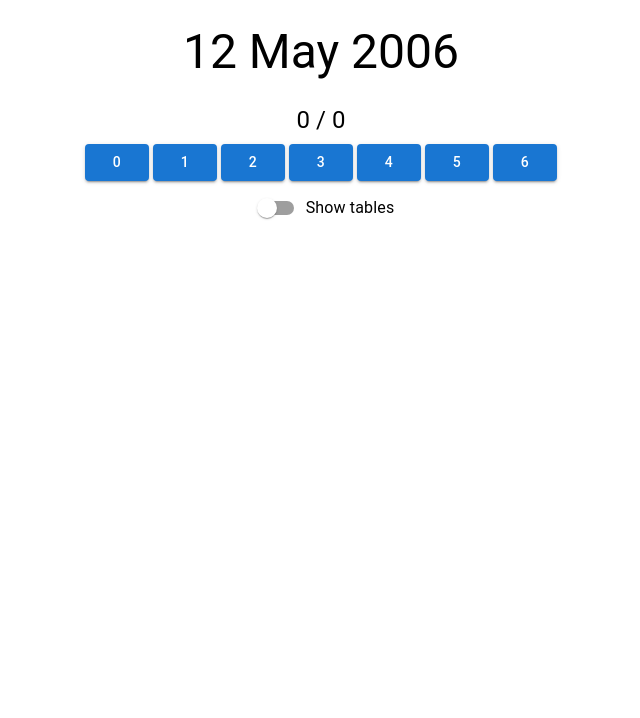
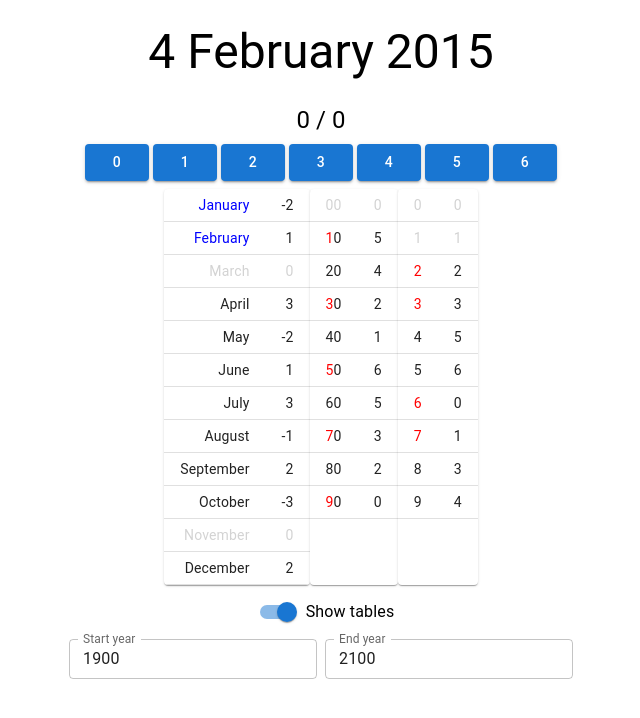
Before and after one commit to iwilare/doomsday-quiz, a React (Vite) app: page / in a window 1280 px wide. Shown: the top 718 px of the page, without its empty margins (319-959 px from the left). Built offline with nearby package versions, Linux system fonts and the light colour scheme.

Commit message:
Add timer, improve tables

```diff
--- a/src/main.tsx
+++ b/src/main.tsx
@@ -7,13 +7,6 @@ import _ from 'lodash'
 const months = (isLeap: boolean) => [31, isLeap ? 29 : 28, 31, 30, 31, 30, 31, 31, 30, 31, 30, 31]
 const isLeap = (y: number) => y % 4 == 0 && y % 100 != 0 || y % 400 == 0
 const randomDate = (start: Date, end: Date) => new Date(start.getTime() + Math.random() * (end.getTime() - start.getTime()))
-
-function getRandomDate() {
-  const y = _.random(1900, 2100, false)
-  const m = _.random(1, 12, false)
-  const d = _.random(1, months(isLeap(y))[m - 1], false)
-  return { y: y, m: m, d: d };
-}
 
 const DECADE = [0, 5, 4, 2, 1, 6, 5, 3, 2, 0]
 const YDIGIT = [0, 1, 2, 3, 5, 6, 0, 1, 3, 4]
@@ -48,20 +41,36 @@ function myDoomsday(y: number, m: number, d: number) {
 
 function App() {
   const [state, setState] = useState({
-    date: getRandomDate(),
+    date: getRandomDate(1900, 2100),
     won: 0, did: 0,
     showSolution: false,
     lastClicked: null as (null | number),
     isCorrect: null as (null | boolean),
-    showTables: false,
+    showTables: true,
+    timeStart: Date.now(),
+    timeEnd: null as (null | number),
+    yearStart: 1900,
+    yearEnd: 2100,
   })
   function refresh() {
     setState({
       ...state,
-      date: getRandomDate(), showSolution: false, isCorrect: null
+      date: getRandomDate(state.yearStart, state.yearEnd),
+      showSolution: false,
+      isCorrect: null,
+      timeStart: Date.now(),
+      timeEnd: null,
     })
   }
-  const maybeShowModulus = (v: number) => v >= 7 ? <> = {v - 7}</> : <></>
+  function getRandomDate(yearStart: number, yearEnd: number): {y: number, m: number, d: number} {
+    const y = _.random(yearStart, yearEnd, false)
+    const m = _.random(1, 12, false)
+    const d = _.random(1, months(isLeap(y))[m - 1], false)
+    return { y: y, m: m, d: d };
+  }
+  function maybeShowModulus(v: number): any{
+    return v >= 7 ? <> = {v - 7}{maybeShowModulus(v - 7)}</> : <></>
+  }
   const date = new Date(state.date.y, state.date.m - 1, state.date.d)
   const name = date.toLocaleDateString('en-uk', { month: 'long', year: 'numeric', day: 'numeric' })
   const correctDay = date.getDay();
@@ -79,7 +88,7 @@ function App() {
     <mui.Stack alignItems="center" spacing={1}>
       <mui.DialogTitle variant="h3" padding={0}
           color={state.isCorrect === null ? 'default'
-               : state.isCorrect ? 'primary' : 'error'}>
+               : state.isCorrect ? 'green' : 'error'}>
         {name}
       </mui.DialogTitle>
       <mui.Typography variant="h5">{state.won} / {state.did}</mui.Typography>
@@ -105,18 +114,18 @@ function App() {
               isCorrect: correct,
               lastClicked: i,
               showSolution: true,
+              timeEnd: Date.now(),
             })
           }}>
           {i}
         </mui.Button>)}</mui.Stack>}
       {!state.showSolution ? [] :
-        <>
           <div>
-            <mui.Table size="medium">
+            <mui.Table size="small">
               <mui.TableRow>
                 <mui.TableCell>Date:</mui.TableCell>
-                <mui.TableCell>{MONTHS[m - 1]} {d}</mui.TableCell>
-                <mui.TableCell>{MONTHS_DIFF[m - 1]} + {d % 7} = {dateComponent}{maybeShowModulus(dateComponent)}</mui.TableCell>
+                <mui.TableCell>{d} {MONTHS[m - 1]}</mui.TableCell>
+                <mui.TableCell>{d % 7} + {MONTHS_DIFF[m - 1] >= 0 ? MONTHS_DIFF[m - 1] : `(${MONTHS_DIFF[m - 1]})`} = {dateComponent}{maybeShowModulus(dateComponent)}</mui.TableCell>
               </mui.TableRow>
               <mui.TableRow>
                 <mui.TableCell>Year:</mui.TableCell>
@@ -131,34 +140,56 @@ function App() {
               </mui.TableRow>
             </mui.Table>
           </div>
+      }
+      {state.timeEnd ?
+          <mui.Typography variant="h5" color={state.isCorrect === null ? 'default'
+                                            : state.isCorrect ? 'green' : 'error'}>
+            {((state.timeEnd - state.timeStart) / 1000).toFixed(2).toString() + ' s'}
+          </mui.Typography>
+        : <></>
+      }
+      {!state.showSolution ? [] :
           <mui.Button onClick={refresh}>Continue</mui.Button>
-        </>
       }
-      <mui.FormControlLabel
-        control={<mui.Switch />}
-        checked={state.showTables}
-        onChange={(_, k) => setState({ ...state, showTables: k })}
-        label="Show tables" />
       {state.showTables ?
         <mui.Stack direction="row">
           <mui.Card>
             <mui.Table size="small">
-              {DECADE.map((d, i) => <mui.TableRow>
-                <mui.TableCell>{_.padStart((i * 10).toString(), 2, '0')}</mui.TableCell>
+              {MONTHS_DIFF.map((d, i) => <mui.TableRow sx={{ color: d == 0 ? 'lightgrey' : 'primary'}}>
+                <mui.TableCell align="right" sx={{ color: d == 0 ? 'lightgrey'
+                   : [0,1].includes(i) ? 'blue'
+                   : 'primary' }}>{MONTHS[i % 12]}</mui.TableCell>
+                <mui.TableCell align="right">{d}</mui.TableCell>
+              </mui.TableRow>)}
+            </mui.Table>
+          </mui.Card>
+          <mui.Card>
+            <mui.Table size="small">
+              {DECADE.map((d, i) => <mui.TableRow sx={{ color: i == 0 ? 'lightgrey' : 'primary'}}>
+                <mui.TableCell><span style={{ color: i % 2 == 1 ? 'red' : 'primary'}}>{i.toString()}</span><span>0</span></mui.TableCell>
                 <mui.TableCell>{d}</mui.TableCell>
               </mui.TableRow>)}
             </mui.Table>
           </mui.Card>
           <mui.Card>
             <mui.Table size="small">
-              {MONTHS_DIFF.map((d, i) => <mui.TableRow>
-                <mui.TableCell align="right">{MONTHS[i]}</mui.TableCell>
-                <mui.TableCell align="right">{d}</mui.TableCell>
+              {[0,1,2,3,4,5,6,7,8,9].map(i => <mui.TableRow sx={{ color: i <= 1 ? 'lightgrey' : 'primary'}}>
+                <mui.TableCell align="right" sx={{ color: [2,3,6,7].includes(i) ? 'red' : 'primary'}}>{i}</mui.TableCell>
+                <mui.TableCell align="right">{(i + Math.floor(i / 4)) % 7}</mui.TableCell>
               </mui.TableRow>)}
             </mui.Table>
           </mui.Card>
         </mui.Stack>
         : <></>}
+        <mui.FormControlLabel
+          control={<mui.Switch />}
+          checked={state.showTables}
+          onChange={(_, v) => setState({ ...state, showTables: v })}
+          label="Show tables" />
+        <mui.Stack spacing={1} direction="row">
+          <mui.TextField type="number" size="small" label="Start year" variant="outlined" value={state.yearStart} onChange={e => setState({ ...state, yearStart: parseInt(e.target.value) })} />
+          <mui.TextField type="number" size="small" label="End year" variant="outlined" value={state.yearEnd} onChange={e => setState({ ...state, yearEnd: parseInt(e.target.value) })} />
+        </mui.Stack>
     </mui.Stack>)
 }
 
```
